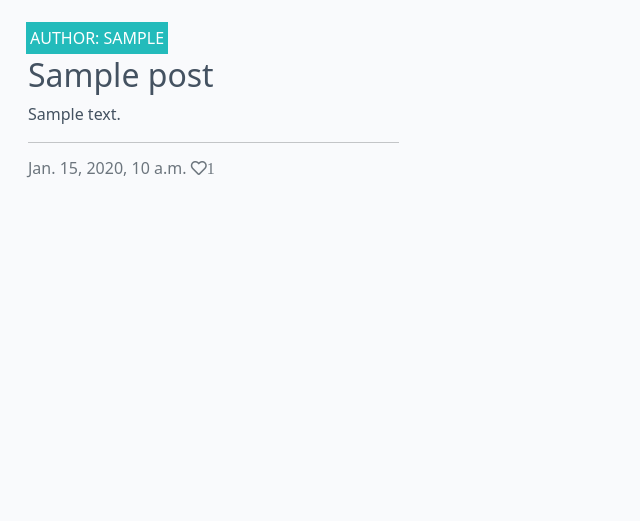
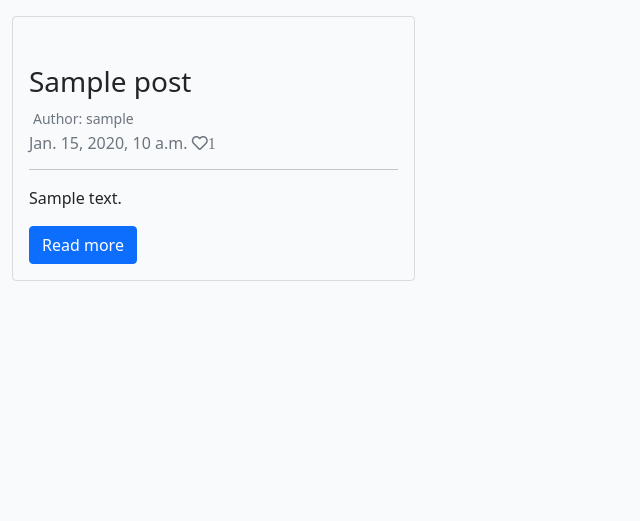
Before and after one commit to psnaz/bilingual-mama, a Django app: page / in a window 1280 px wide. Shown: the part 60-581 px from the top of the page, without its empty margins (0-640 px from the left). Run offline with Django 3.2, Linux system fonts and the light colour scheme; tables that the repository leaves empty hold one stand-in row (values such as "Sample post").

Commit message:
Rearrange and style blog entries column

```diff
--- a/static/css/style.css
+++ b/static/css/style.css
@@ -30,13 +30,12 @@ body {
 }
 
 .card {
-    border: none;
     background-color: transparent;
 }
 
-.image-container {
+/*.image-container {
     position: relative;
-}
+}*/
 
 .image-flash {
     position: absolute;
@@ -49,7 +48,6 @@ body {
 .author {
     color: white;
     margin: 4px;
-    text-transform: uppercase;
 }
 
 .masthead {
--- a/templates/index.html
+++ b/templates/index.html
@@ -11,26 +11,25 @@
                 {% for post in post_list %}
                 <div class="col-md-4">
                     <div class="card mb-4">
-                        <div class="card-body">
                         <div class="image-container">
                             {% if "placeholder" in post.featured_image.url %}
-                                <img class="card-image-top"
+                            <img class="card-image-top img-fluid"
                                 src="https://res.cloudinary.com/dddl5dzey/image/upload/v1669371699/Bilingual_Mama_blog/klucisjazykama_sipgte.png">
                             {% else %}
-                                <img class="card-image-top" src=" {{ post.featured_image.url }} ">
+                            <img class="card-image-top img-fluid" src=" {{ post.featured_image.url }} ">
                             {% endif %}
-                                <div class="image-flash">
-                                    <p class="author">Author: {{ post.author }}</p>
                         </div>
-                            </div>
-                            <a href="{% url 'post_detail' post.slug %}" class="post-link">
-                                <h2 class="card-title">{{ post.title }}</h2>
-                                <p class="card-text">{{ post.excerpt }}</p>
-                            </a>
-                            <hr>
+                        <div class="card-body">
+                            <div class="mt-2">
+                                <h3 class="card-title">{{ post.title }}</h3>
+                                <p class="author text-muted"><small>Author: {{ post.author }}</small></p>
                                 <p class="card-text text-muted h6">{{ post.created_on }}
                                     <i class="far fa-heart">{{ post.number_of_likes }}</i>
                                 </p>
+                                <hr>
+                                <p class="card-text">{{ post.excerpt }}</p>
+                                <a href="{% url 'post_detail' post.slug %}" class="btn btn-primary">Read more</a>
+                            </div>
                         </div>
                     </div>
                 </div>
```
Lines whose indentation alone changed are shown as unchanged.
